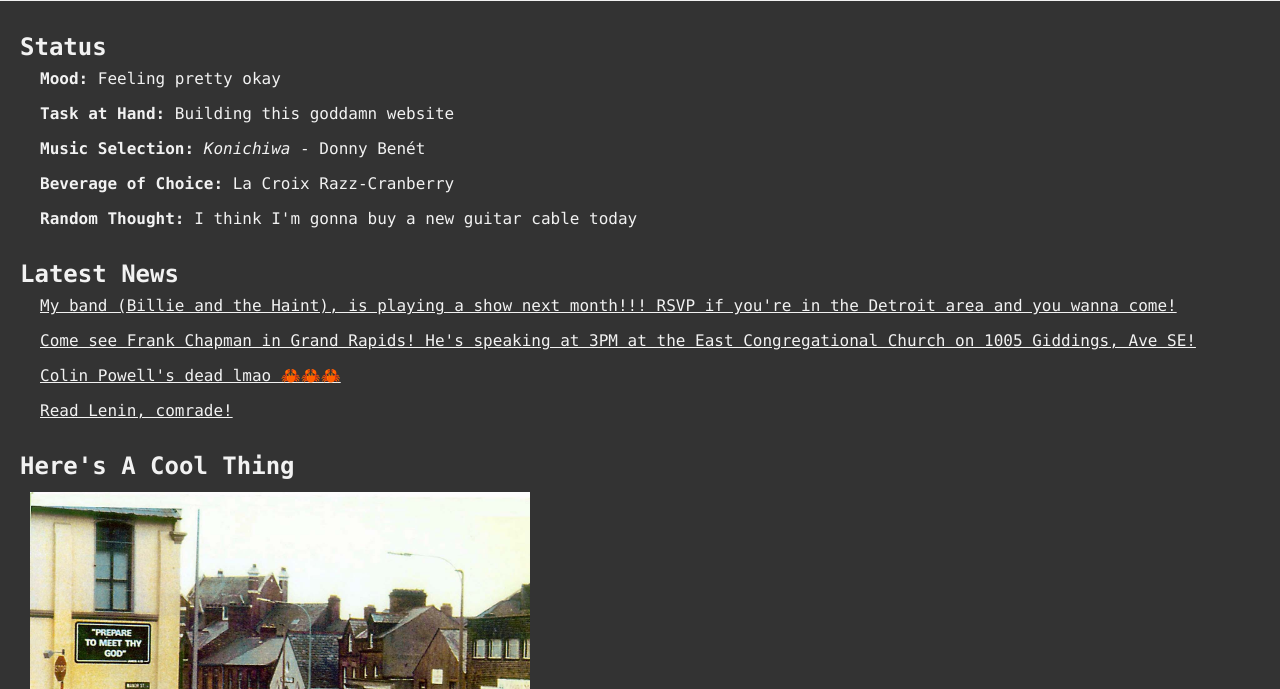
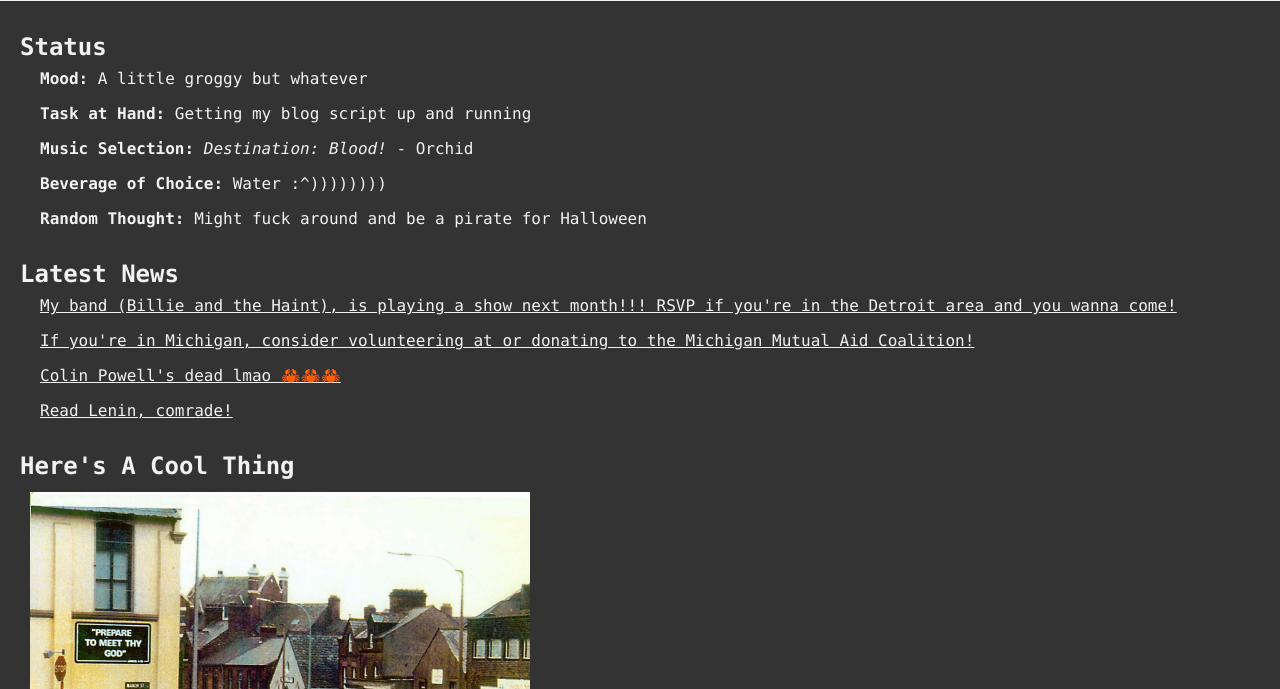
Before and after one commit to BillieEnforcie/enforcie-website, a plain HTML site: page index.html in a window 1280 px wide. Shown: the part 111-800 px from the top of the page. Drawn offline with Linux system fonts and the light colour scheme.

Commit message:
Updating personal status and adding some cool links to the Links page

```diff
--- a/index.html
+++ b/index.html
@@ -25,11 +25,11 @@
       <section id="status">
 	<h2>Status</h2>
 	<ul id="status-list">
-	  <li><b class="call">Mood: </b><span class="response">Feeling pretty okay</span></li>
-	  <li><b class="call">Task at Hand: </b><span class="response">Building this goddamn website</span></li>
-	  <li><b class="call">Music Selection: </b><span class="response"><em>Konichiwa</em> - Donny Benét</span></li>
-	  <li><b class="call">Beverage of Choice: </b><span class="response">La Croix Razz-Cranberry</span></li>
-	  <li><b class="call">Random Thought: </b><span class="response">I think I'm gonna buy a new guitar cable today</span></li>
+	  <li><b class="call">Mood: </b><span class="response">A little groggy but whatever</span></li>
+	  <li><b class="call">Task at Hand: </b><span class="response">Getting my blog script up and running</span></li>
+	  <li><b class="call">Music Selection: </b><span class="response"><em>Destination: Blood!</em> - Orchid</span></li>
+	  <li><b class="call">Beverage of Choice: </b><span class="response">Water :^))))))))</span></li>
+	  <li><b class="call">Random Thought: </b><span class="response">Might fuck around and be a pirate for Halloween</span></li>
 	</ul>
       </section>
       <section id="latest-news">
@@ -37,8 +37,8 @@
 	<ul id="news-list">
 	  <li><a href="https://www.facebook.com/events/d41d8cd9/fruit-of-the-womb-w-jakdd-and-billie-and-the-haint-at-the-old-miami/269445955038181/?ref=110" target="_blank">
 		My band (Billie and the Haint), is playing a show next month!!! RSVP if you're in the Detroit area and you wanna come!</a></li>
-	  <li><a href="https://www.youtube.com/watch?v=u3ktRX8eL6w" target="_blank">
-		Come see Frank Chapman in Grand Rapids! He's speaking at 3PM at the East Congregational Church on 1005 Giddings, Ave SE!</a></li>
+	  <li><a href="https://www.facebook.com/MichigansMAC/" target="_blank">
+		If you're in Michigan, consider volunteering at or donating to the Michigan Mutual Aid Coalition!</a></li>
 	  <li><a href="https://www.cnn.com/2021/10/18/politics/colin-powell-dies/index.html" target="_blank">Colin Powell's dead lmao 🦀🦀🦀</a></li>
 	  <li><a href="https://www.marxists.org/archive/lenin/works/1917/staterev/" target="_blank">Read Lenin, comrade!</a></li>
 	</ul>
```
Also changed, not shown: links.html (+7 -1 lines).
